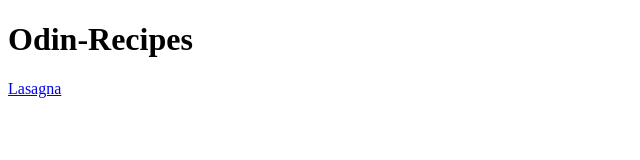
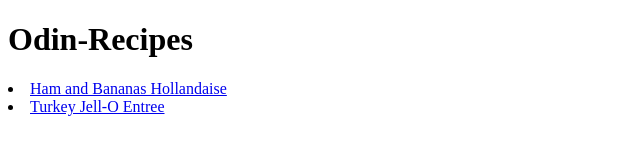
Before and after one commit to Mr-Byrnes/odin-recipes, a plain HTML site: page index.html in a window 1280 px wide. Shown: the whole page, without its empty margins (0-640 px from the left). Drawn offline with Linux system fonts and the light colour scheme.

```diff
--- a/index.html
+++ b/index.html
@@ -7,6 +7,8 @@
 </head>
 <body>
     <h1>Odin-Recipes</h1>
-    <a href="recipes/bananaHollandaise.html">Lasagna</a>
+    <ul></ul>
+        <li><a href="recipes/bananaHollandaise.html">Ham and Bananas Hollandaise</a></li>
+        <li><a href="recipes/turkeyJello.html">Turkey Jell-O Entree</a></li>
 </body>
 </html>
```
Also changed, not shown: recipes/bananaHollandaise.html (+1 -0 lines), recipes/turkeyJello.html (+2 -1 lines).
